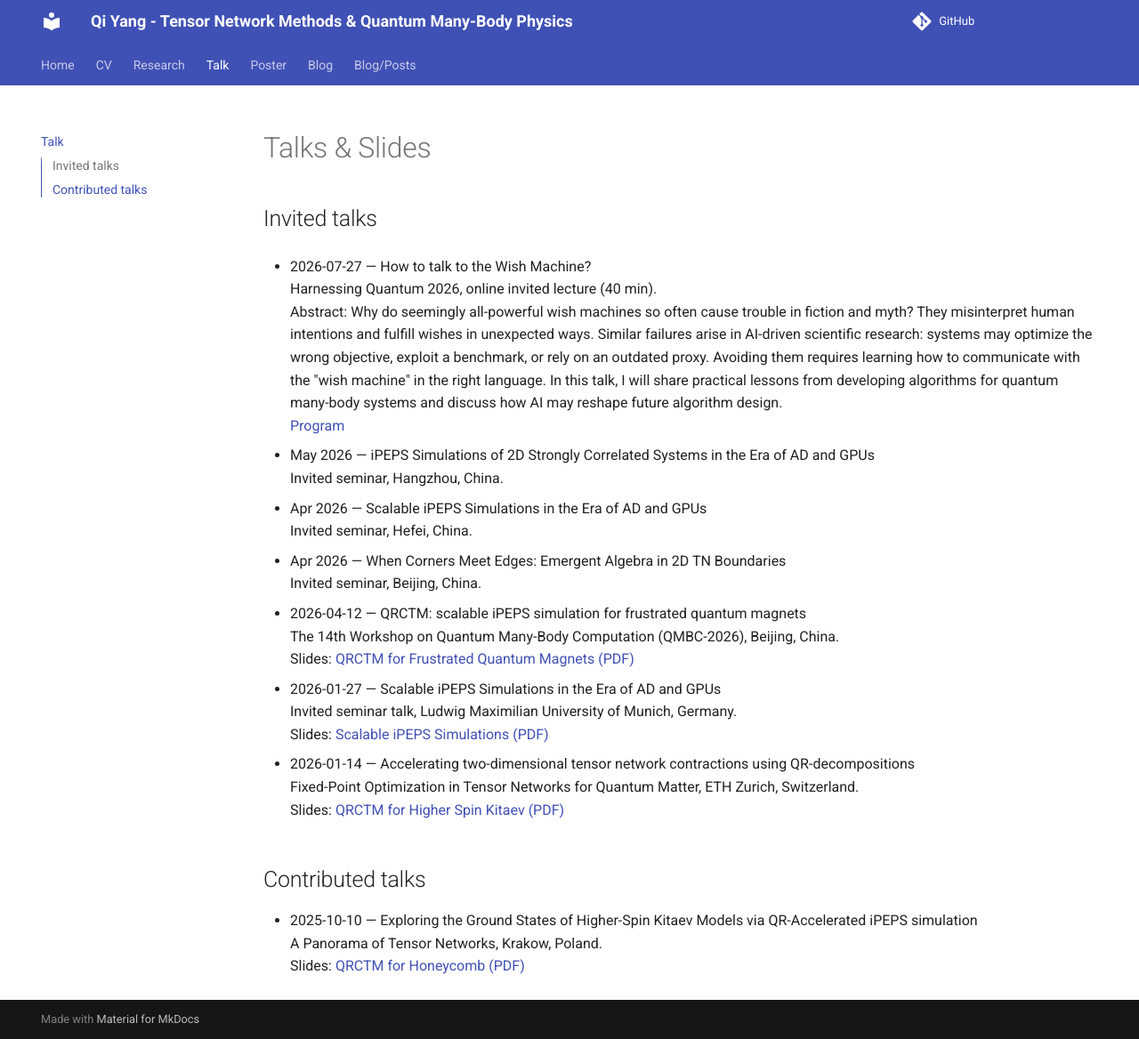
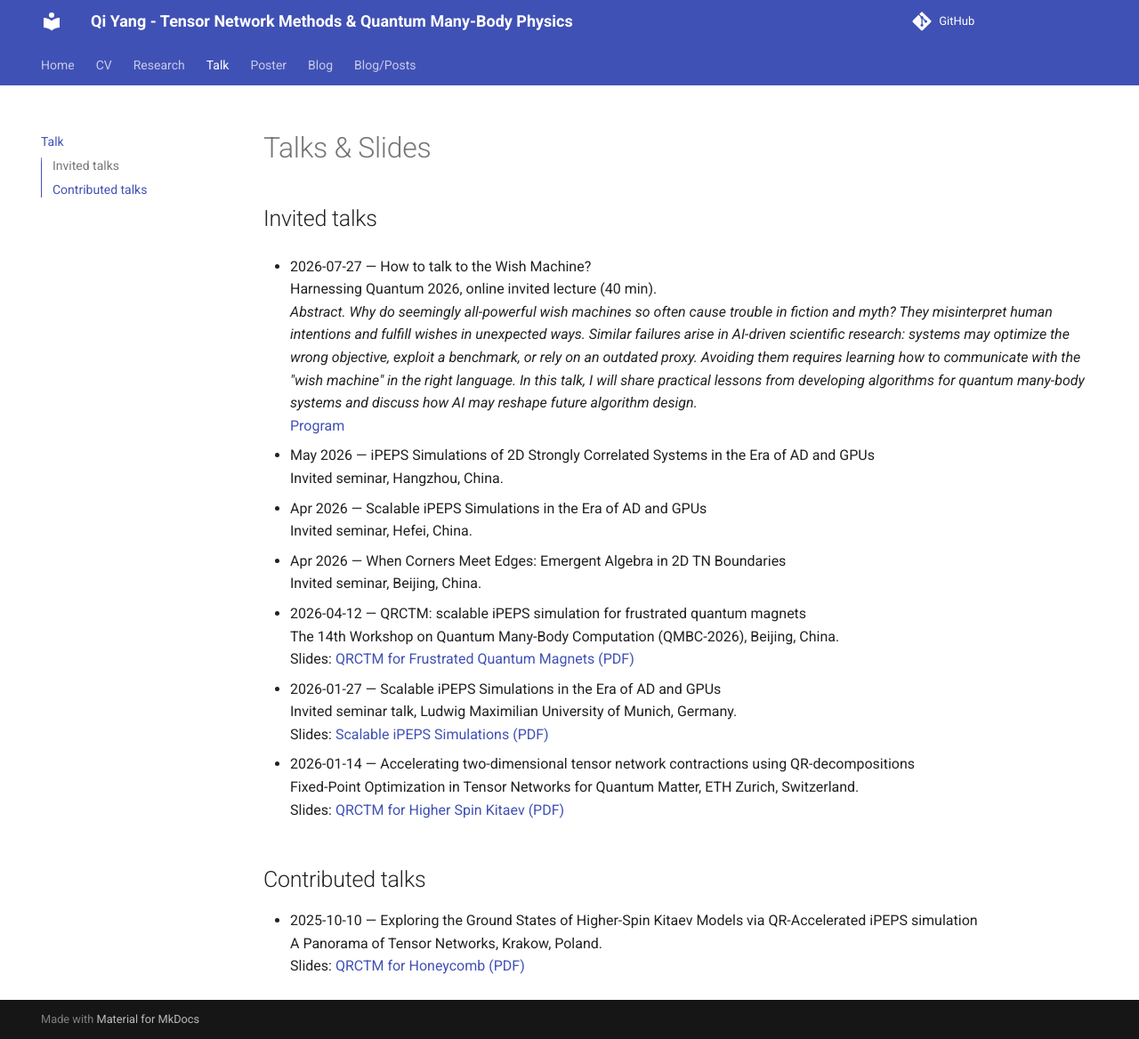
Before and after one commit to qiyang-ustc/qiyang-ustc.github.io, an MkDocs documentation site: the page built from docs/talks.md, in a window 1280 px wide and 1168 px high. Shown: the whole window at 89% size. Built offline with MkDocs 1.6.1 and Material for MkDocs 9.7.7, drawn with Linux system fonts in a browser that asks for light colours; comment, search, counter and statistics services are not loaded.

Commit message:
Style Harnessing Quantum abstract

```diff
--- a/docs/cv/index.html
+++ b/docs/cv/index.html
@@ -152,7 +152,7 @@
             <div>
               <h3>How to talk to the Wish Machine?</h3>
               <p>Harnessing Quantum 2026, online invited lecture (40 min).</p>
-              <p class="record-abstract">Why do seemingly all-powerful wish machines so often cause trouble in fiction and myth? They misinterpret human intentions and fulfill wishes in unexpected ways. Similar failures arise in AI-driven scientific research: systems may optimize the wrong objective, exploit a benchmark, or rely on an outdated proxy. Avoiding them requires learning how to communicate with the "wish machine" in the right language. In this talk, I will share practical lessons from developing algorithms for quantum many-body systems and discuss how AI may reshape future algorithm design.</p>
+              <p class="record-abstract"><em>Abstract. Why do seemingly all-powerful wish machines so often cause trouble in fiction and myth? They misinterpret human intentions and fulfill wishes in unexpected ways. Similar failures arise in AI-driven scientific research: systems may optimize the wrong objective, exploit a benchmark, or rely on an outdated proxy. Avoiding them requires learning how to communicate with the "wish machine" in the right language. In this talk, I will share practical lessons from developing algorithms for quantum many-body systems and discuss how AI may reshape future algorithm design.</em></p>
               <p class="record-links"><a href="https://giggleliu.github.io/summer-school-2026/program">Program</a></p>
             </div>
           </article>
--- a/docs/talks/index.html
+++ b/docs/talks/index.html
@@ -51,7 +51,7 @@
             <div>
               <h3>How to talk to the Wish Machine?</h3>
               <p>Harnessing Quantum 2026, online invited lecture (40 min).</p>
-              <p class="record-abstract">Why do seemingly all-powerful wish machines so often cause trouble in fiction and myth? They misinterpret human intentions and fulfill wishes in unexpected ways. Similar failures arise in AI-driven scientific research: systems may optimize the wrong objective, exploit a benchmark, or rely on an outdated proxy. Avoiding them requires learning how to communicate with the "wish machine" in the right language. In this talk, I will share practical lessons from developing algorithms for quantum many-body systems and discuss how AI may reshape future algorithm design.</p>
+              <p class="record-abstract"><em>Abstract. Why do seemingly all-powerful wish machines so often cause trouble in fiction and myth? They misinterpret human intentions and fulfill wishes in unexpected ways. Similar failures arise in AI-driven scientific research: systems may optimize the wrong objective, exploit a benchmark, or rely on an outdated proxy. Avoiding them requires learning how to communicate with the "wish machine" in the right language. In this talk, I will share practical lessons from developing algorithms for quantum many-body systems and discuss how AI may reshape future algorithm design.</em></p>
               <p class="record-links"><a href="https://giggleliu.github.io/summer-school-2026/program">Program</a></p>
             </div>
           </article>
```
Also changed, not shown: docs/cv.md (+1 -1 lines), docs/talks.md (+1 -1 lines).
